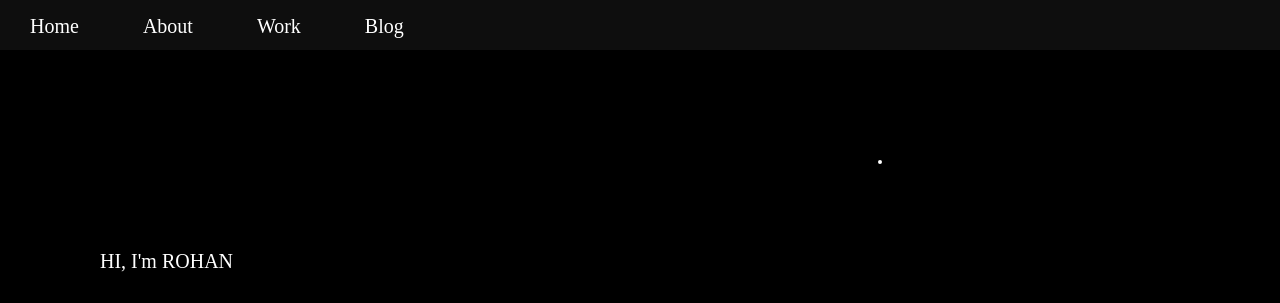
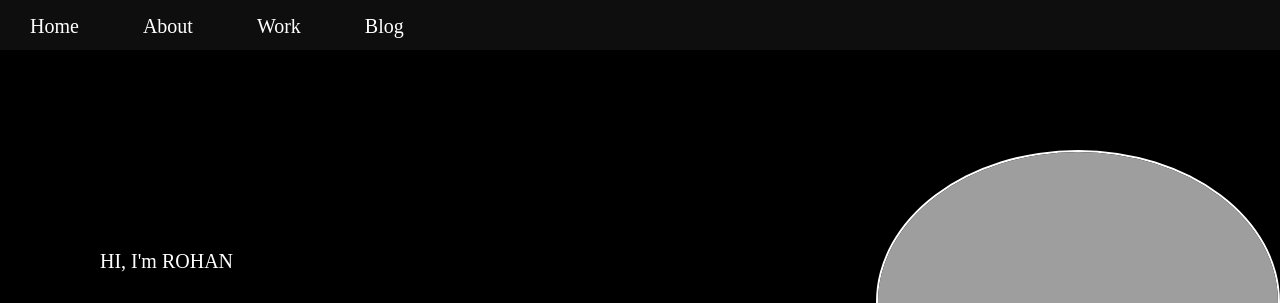
Before and after one commit to rohanzbos/portfolio, a plain HTML site: page index.html in a window 1280 px wide. Shown: the top 303 px of the page. Drawn offline with Linux system fonts and the light colour scheme; the site is published under a folder, as on GitHub Pages, so addresses that start at the root find nothing.

Commit message:
Update index.html

```diff
--- a/index.html
+++ b/index.html
@@ -25,7 +25,7 @@
                 Product Design Director on the team behind matrix.org.<br>
                 Less moody in real life. ✌️</p></div>
          </div>
-     <div class="bgimg" style="padding:100px 0px 0px 200px;">  <img src="/img/blmyi.png" alt="" style=" border: 2px solid white; border-radius: 50%;"></div>
+     <div class="bgimg" style="padding:100px 0px 0px 200px;">  <img src="img/blmyi.png" alt="" style=" border: 2px solid white; border-radius: 50%;"></div>
     </div>
 </body>
 </html>
```
